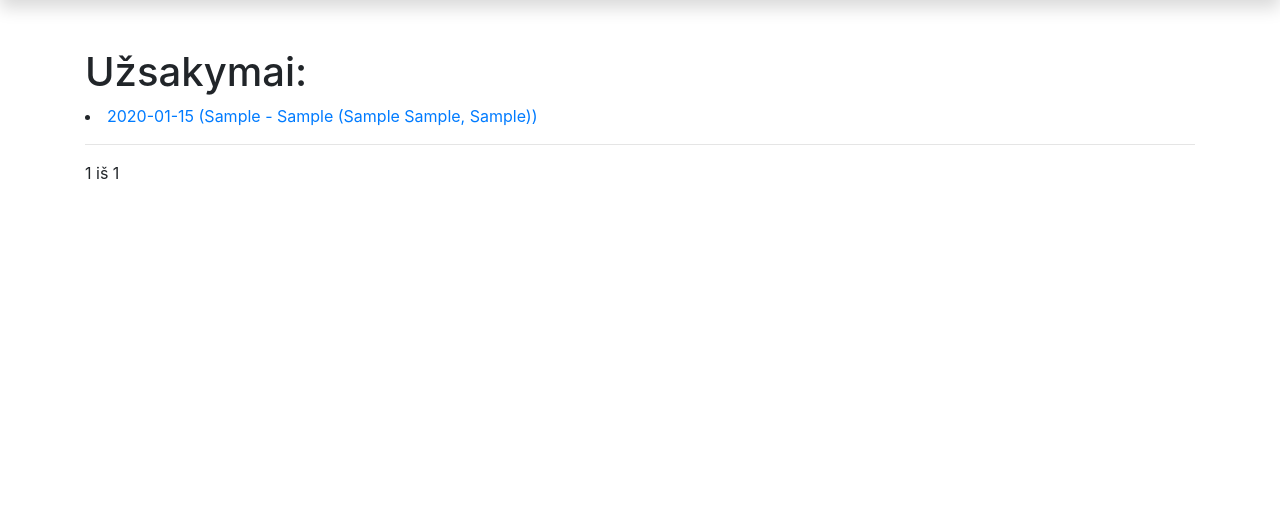
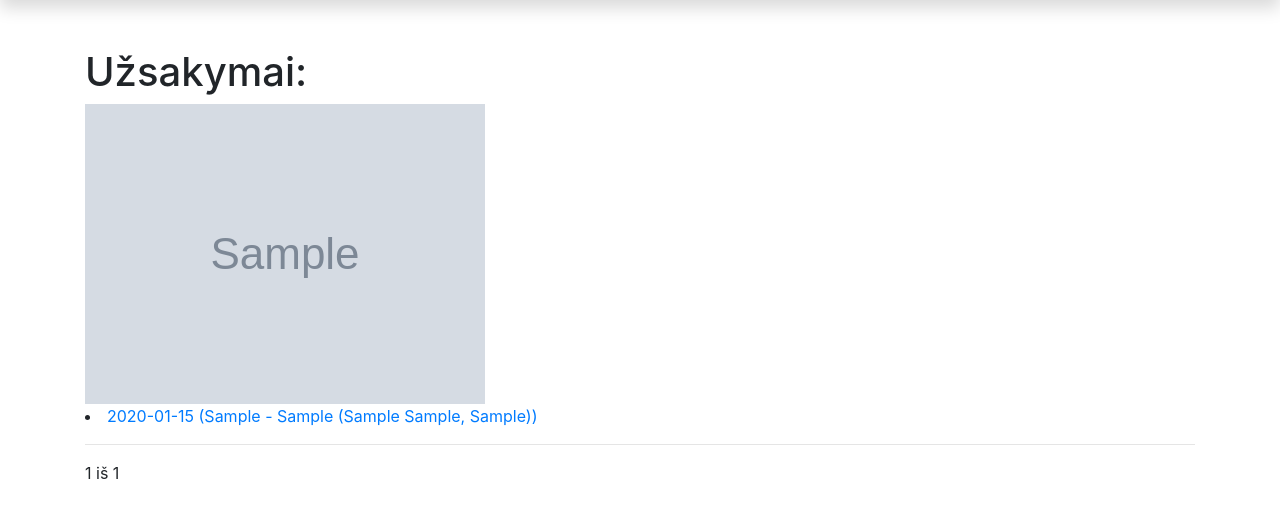
Before and after one commit to DonatasNoreika/django_autoservisas_2023_08, a Django app: page /uzsakymai/ in a window 1280 px wide. Shown: the part 90-608 px from the top of the page. Run offline with Django 4.2, Linux system fonts and the light colour scheme; tables that the repository leaves empty hold one stand-in row (values such as "Sample post"); grey boxes marked "Sample" are stand-in pictures; some libraries are stand-ins or nearby versions.

Commit message:
10: +Padaryti, kad vartotojo nuotrauka būtų matoma prie kiekvieno užsakymo.

```diff
--- a/mysite/autoservice/templates/uzsakymai.html
+++ b/mysite/autoservice/templates/uzsakymai.html
@@ -5,6 +5,7 @@
 {% block "content" %}
 <h1>Užsakymai:</h1>
 {% for uzsakymas in uzsakymai %}
+<img class="account-img" src="{{ uzsakymas.user.profile.image.url }}">
 <li><a href="{% url 'uzsakymas' uzsakymas.id %}">{{ uzsakymas }}</a></li>
 <hr>
 {% endfor %}
```
